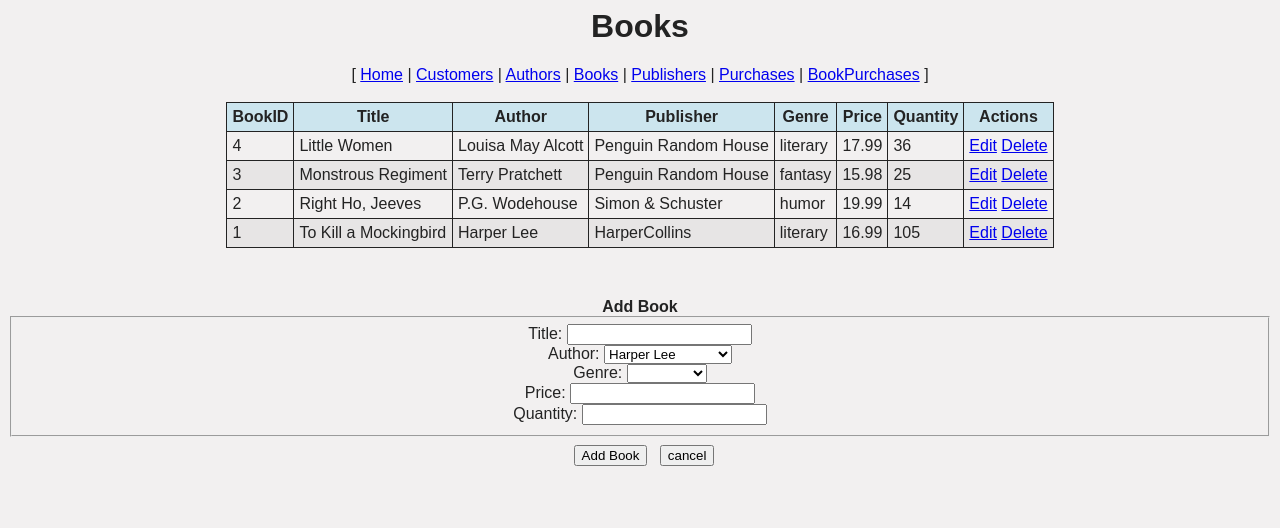
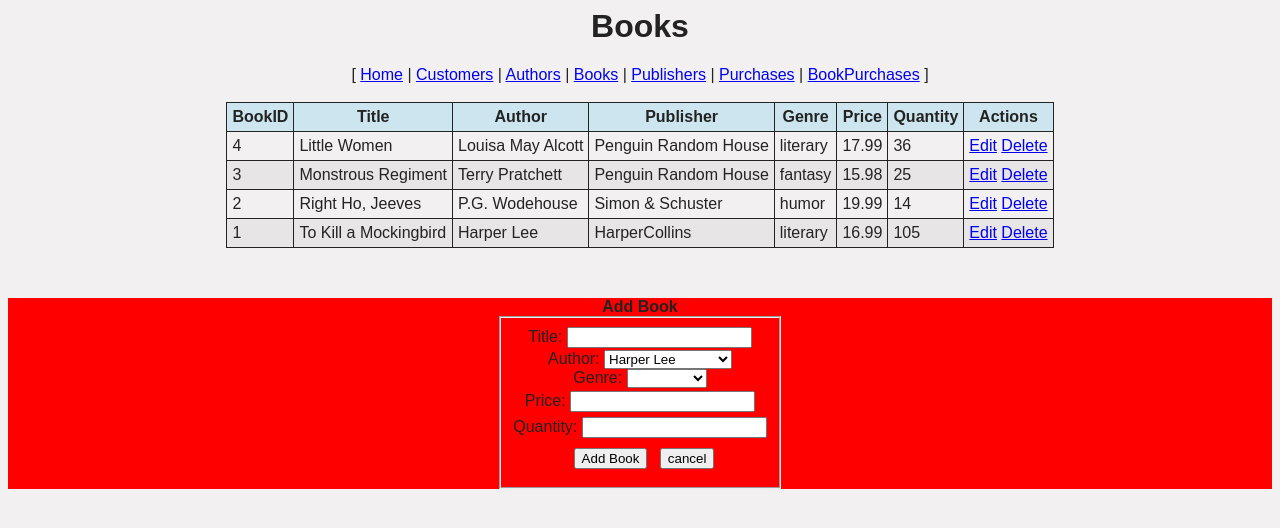
Before and after one commit to vmkiss/athena-books-db, a Flask app: page /books in a window 1280 px wide. Shown: the top 528 px of the page. Run offline with Flask 3, Linux system fonts and the light colour scheme; data comes from the database, SQL or seed files in the repository; data that the repository does not hold is empty; some libraries are stand-ins or nearby versions.

Commit message:
move add and cancel buttons inside fieldset

```diff
--- a/static/css/style.css
+++ b/static/css/style.css
@@ -128,12 +128,28 @@ Source URL: https://replit.com/@PamVanLonden/a-Global-Stylesheet#App.css */
 
 
   /*  ----- Form ----- */
-  form {}
-  fieldset {}
-    legend {}
+  form {
+  }
+  fieldset {
+    border-width: 2px;
+    display: inline-block;
+    margin:0 auto;
+  }
+    legend {
+    }
   label {}
   button {}
-  input {}
+  input {
+    margin: 2.5px 0;
+  }
+
+  #insert {
+    background-color: red;
+    margin:0 auto;
+  }
+
+
+
   select {}
     optgroup {}
     option {}
--- a/templates/add_book_purchase.j2
+++ b/templates/add_book_purchase.j2
@@ -24,11 +24,11 @@
                 </select></br>
 				<label for="quantity">Quantity:</label>
 				<input type="text" class="form-control" id="quantity" name="quantity" placeholder="" required><br>
-            </fieldset>
 
             <!-- Create 'Add Book to Purchase' and 'Cancel' buttons -->
 			<input type="submit" value="Add Book to Purchase" name="Add_Book_Purchase" class="btn btn-primary" style="margin:.5rem;">
             <a href='/purchases'><input class="btn" type="button" value="Return to Purchases"></a>
+			 </fieldset>
         </form>
 	</div><!--insert-->
 </body>
--- a/templates/authors.j2
+++ b/templates/authors.j2
@@ -63,11 +63,12 @@
                         <!-- End of this for loop -->
                         {% endfor %}
                     </select>
-            </fieldset>
 
             <!-- Create 'Add Author' and 'Cancel' buttons -->
 			<input type="submit" value="Add Author" name="Add_Author" class="btn btn-primary" style="margin:.5rem;">
 			<a href='/authors'><input class="btn" type="button" value="cancel"></a>
+			</fieldset>
+
         </form>
 	</div><!--insert-->
 </body>
--- a/templates/books.j2
+++ b/templates/books.j2
@@ -87,10 +87,10 @@
 				<input type="text" class="form-control" id="price" name="price" pattern="^\d*\.\d{2}$" placeholder=""><br>
                 <label for="quantity">Quantity:</label>
 				<input type="text" class="form-control" id="quantity" name="quantity" placeholder="" required><br>
-            </fieldset>
             <!-- Create 'Add Book' and 'Cancel' buttons -->
 			<input type="submit" value="Add Book" name="Add_Book" class="btn btn-primary" style="margin:.5rem;">
 			<a href='/books'><input class="btn" type="button" value="cancel"></a>
+			 </fieldset>
         </form>
 	</div><!--insert-->
 </body>
--- a/templates/customers.j2
+++ b/templates/customers.j2
@@ -119,11 +119,11 @@
                 </select><br>
                 <label for="zip">Zip Code:</label>
 				<input type="text" class="form-control" id="zip" name="zip" placeholder="" required><br>
-            </fieldset>
 
             <!-- Create 'Add Customer' and 'Cancel' buttons -->
 			<input type="submit" value="Add Customer" name="Add_Customer" class="btn btn-primary" style="margin:.5rem;">
 			<a href='/customers'><input class="btn" type="button" value="cancel"></a>
+         </fieldset>
         </form>
 	</div><!--insert-->
 </body>
--- a/templates/publishers.j2
+++ b/templates/publishers.j2
@@ -109,11 +109,11 @@
                 </select><br>
                 <label for="zip">Zip Code:</label>
 				<input type="text" class="form-control" id="zip" name="zip" placeholder="" required><br>
-            </fieldset>
 
             <!-- Create 'Add Book' and 'Cancel' buttons -->
 			<input type="submit" value="Add Publisher" name="Add_Publisher" class="btn btn-primary" style="margin:.5rem;">
 			<a href='/publishers'><input class="btn" type="button" value="cancel"></a>
+            </fieldset>
         </form>
 	</div><!--insert-->
 </body>
--- a/templates/purchases.j2
+++ b/templates/purchases.j2
@@ -80,11 +80,11 @@
 					<option value="Shipped">Shipped</option>
 					<option value="Complete">Complete</option>
                 </select><br>
-            </fieldset>
 
             <!-- Create 'Add Purchase' and 'Cancel' buttons -->
 			<input type="submit" value="Add Books to Purchase" name="Add_Purchase" class="btn btn-primary" style="margin:.5rem;">
 			<a href='/purchases'><input class="btn" type="button" value="cancel"></a>
+			 </fieldset>
         </form>
 	</div><!--insert-->
 </body>
```
